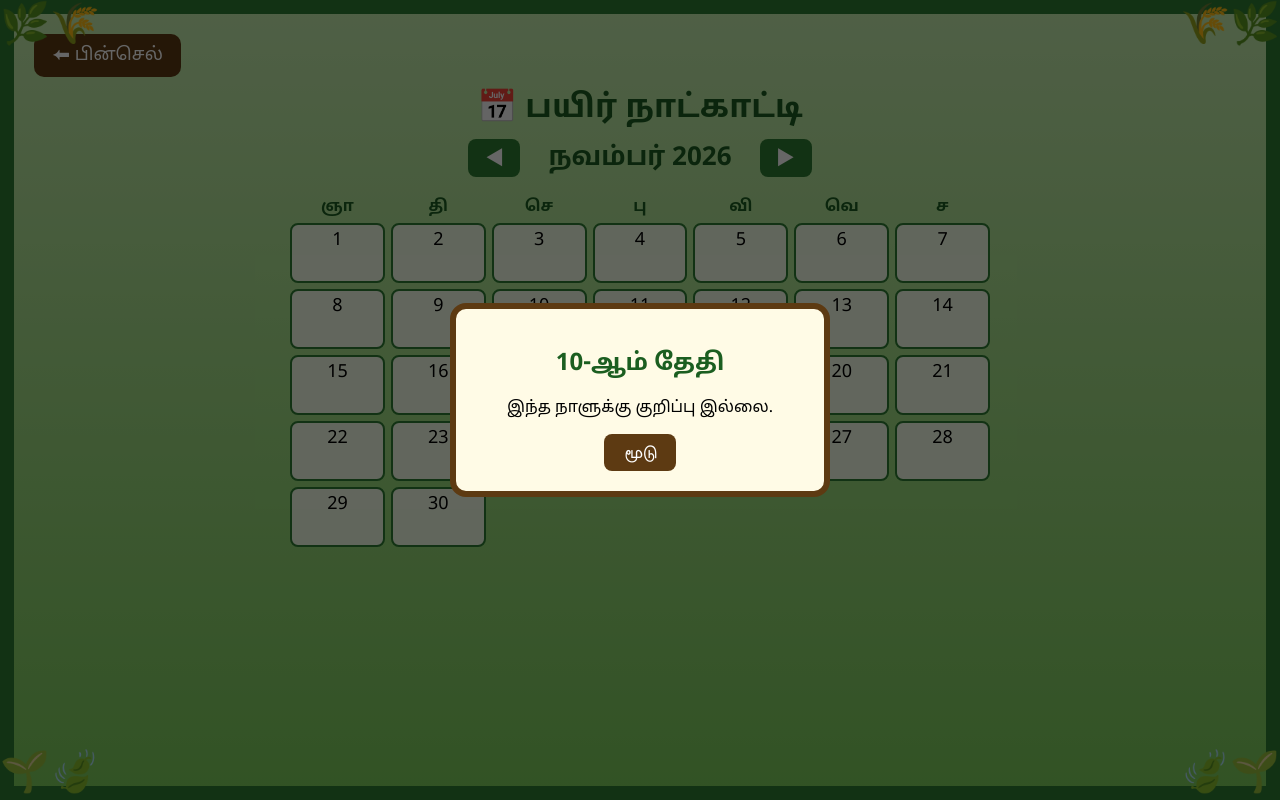
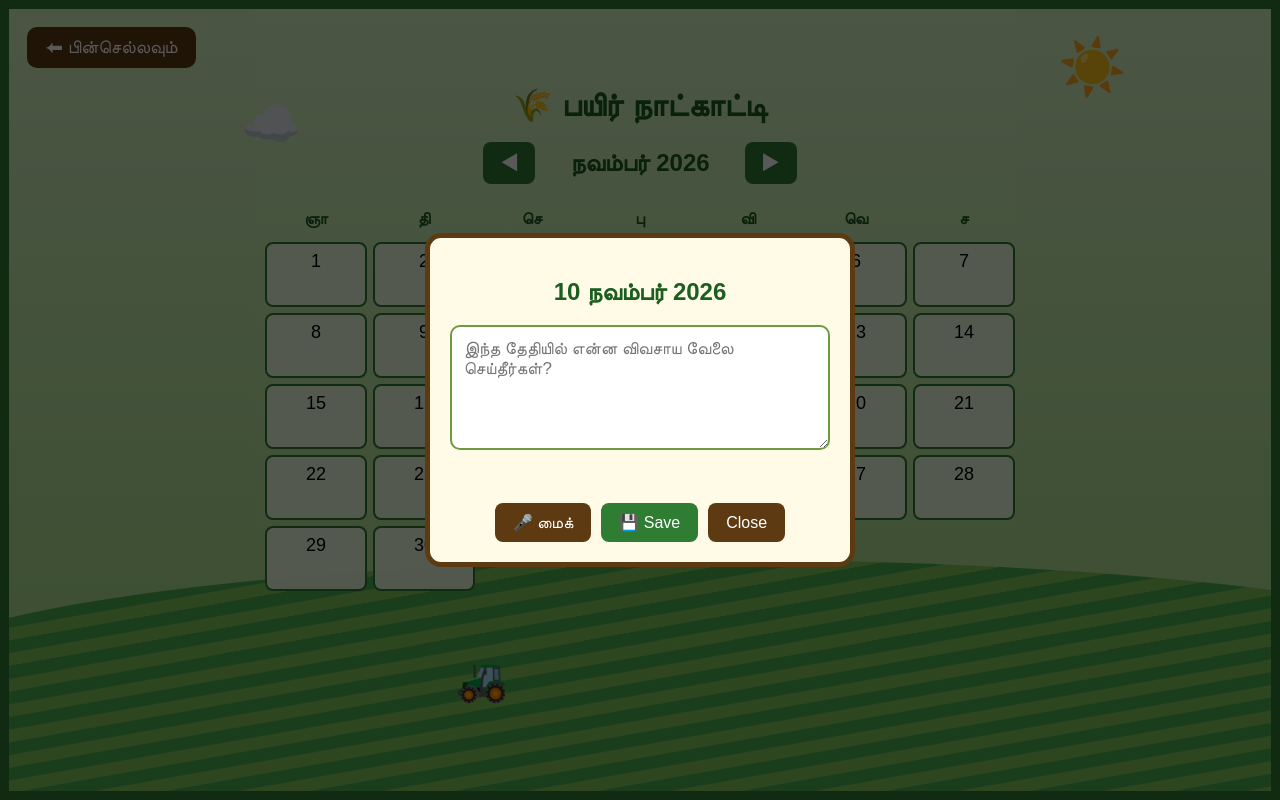
Before and after one commit to maaraamuthan-beep/Aaraa-Farmers, a plain HTML site: page calendar.html in a window 1280 px wide. Both pictures are taken after a click on the element "10". Drawn offline with Linux system fonts and the light colour scheme.

Commit message:
Update calendar.html

```diff
--- a/calendar.html
+++ b/calendar.html
@@ -1,59 +1,140 @@
+
 <!DOCTYPE html>
 <html lang="ta">
 <head>
 <meta charset="UTF-8">
 <meta name="viewport" content="width=device-width, initial-scale=1">
-<title>பயிர் நாட்காட்டி - Aaraa Farmers</title>
+<title>பயிர் நாட்காட்டி - Aara Farmers</title>
+
 <style>
-  * { box-sizing: border-box; }
-  body {
-    margin: 0; padding: 20px;
-    font-family: 'Noto Sans Tamil', Arial, sans-serif;
-    background: linear-gradient(#c8f0b0, #7ccf5a);
-    min-height: 100vh; border: 14px solid #2e7d32;
+*{box-sizing:border-box}
+body{
+  margin:0;padding:18px;min-height:100vh;
+  font-family:Arial,sans-serif;
+  border:9px solid #2e7d32;
+  background:linear-gradient(#d8f5c5,#91d66e);
+  overflow-x:hidden;position:relative
 }
-  .grass { position: fixed; font-size: 40px; }
-  .tl { top: 0; left: 0; } .tr { top: 0; right: 0; }
-  .bl { bottom: 0; left: 0; } .br { bottom: 0; right: 0; }
-  .back {
-    display: inline-block; background: #5d3a12; color: white;
-    padding: 10px 18px; border-radius: 10px; text-decoration: none; font-size: 18px;
+.farm{
+  position:fixed;inset:0;z-index:-1;
+  overflow:hidden;pointer-events:none;
+  background:linear-gradient(#d8f5c5,#a6df83)
 }
-  h1 { text-align: center; color: #1b5e20; margin: 10px 0; }
-  .nav { display: flex; justify-content: center; align-items: center; gap: 20px; margin: 10px 0 20px; }
-  .nav button {
-    font-size: 22px; background: #2e7d32; color: white; border: none;
-    border-radius: 8px; padding: 6px 16px; cursor: pointer;
+.sun{
+  position:absolute;top:35px;right:12%;
+  font-size:55px;animation:glow 4s infinite alternate
 }
-  .nav span { font-size: 26px; font-weight: bold; color: #1b5e20; min-width: 200px; text-align: center; }
-  .grid { display: grid; grid-template-columns: repeat(7, 1fr); gap: 6px; max-width: 700px; margin: 0 auto; }
-  .dayname { text-align: center; font-weight: bold; color: #1b5e20; }
-  .day {
-    background: #f4ffe8; border: 2px solid #2e7d32; border-radius: 8px;
-    min-height: 60px; padding: 4px; text-align: center; cursor: pointer; font-size: 18px;
+.cloud{
+  position:absolute;top:12%;left:-100px;
+  font-size:48px;animation:cloud 35s linear infinite
 }
-  .day:hover { background: #d7f5b8; }
-  .day .emoji { display: block; font-size: 22px; }
-  .empty { visibility: hidden; }
-  #popup {
-    display: none; position: fixed; top: 0; left: 0; width: 100%; height: 100%;
-    background: rgba(0,0,0,0.6); justify-content: center; align-items: center; z-index: 10;
+.field{
+  position:absolute;bottom:0;left:-10%;
+  width:130%;height:30%;
+  background:repeating-linear-gradient(170deg,
+    #4caf50 0 12px,#80c95b 13px 25px);
+  border-radius:50% 50% 0 0;
+  animation:field 12s ease-in-out infinite alternate
 }
-  #popup .card {
-    background: #fffbe6; border: 6px solid #5d3a12; border-radius: 16px;
-    padding: 20px; width: 90%; max-width: 380px; text-align: center;
+.field.two{height:20%;opacity:.7;animation-duration:16s}
+.tractor{
+  position:absolute;bottom:12%;font-size:42px;
+  animation:tractor 22s linear infinite
 }
-  #popup img { width: 100%; max-height: 220px; object-fit: cover; border-radius: 10px; }
-  #popup h2 { color: #1b5e20; }
-  #popup button { background: #5d3a12; color: white; border: none; border-radius: 8px; padding: 8px 20px; font-size: 18px; cursor: pointer; }
+@keyframes cloud{to{left:110%}}
+@keyframes tractor{from{left:-80px}to{left:110%}}
+@keyframes field{from{transform:translateX(-2%)}to{transform:translateX(2%)}}
+@keyframes glow{to{opacity:1;transform:scale(1.08)}}
+
+.back{
+  display:inline-block;background:#5d3a12;color:white;
+  padding:10px 18px;border-radius:10px;
+  text-decoration:none;font-size:18px;position:relative
+}
+h1{text-align:center;color:#1b5e20;margin:18px 0;position:relative}
+.nav{
+  display:flex;justify-content:center;align-items:center;
+  gap:15px;margin:18px 0
+}
+.nav button{
+  font-size:22px;background:#2e7d32;color:white;
+  border:0;border-radius:8px;padding:8px 16px;cursor:pointer
+}
+.nav span{
+  font-size:24px;font-weight:bold;color:#1b5e20;
+  min-width:180px;text-align:center
+}
+.grid{
+  display:grid;grid-template-columns:repeat(7,1fr);
+  gap:6px;max-width:750px;margin:auto;position:relative
+}
+.dayname{
+  text-align:center;font-weight:bold;color:#1b5e20;
+  padding:8px 0
+}
+.day{
+  background:rgba(244,255,232,.95);
+  border:2px solid #2e7d32;border-radius:8px;
+  min-height:65px;padding:7px 4px;text-align:center;
+  cursor:pointer;font-size:18px;position:relative;
+  transition:.2s
+}
+.day:hover{background:#d7f5b8;transform:scale(1.03)}
+.star{position:absolute;top:1px;right:4px;font-size:14px}
+.empty{visibility:hidden}
+
+#popup{
+  display:none;position:fixed;inset:0;
+  background:rgba(0,0,0,.65);
+  justify-content:center;align-items:center;
+  z-index:10;padding:15px
+}
+.card{
+  background:#fffbe6;border:5px solid #5d3a12;
+  border-radius:16px;padding:20px;width:95%;
+  max-width:430px;text-align:center;
+  max-height:90vh;overflow-y:auto
+}
+.card h2{color:#1b5e20}
+#note{
+  width:100%;min-height:125px;padding:12px;
+  font-size:17px;border:2px solid #6b9b42;
+  border-radius:10px;resize:vertical;font-family:inherit
+}
+.buttons{
+  display:flex;justify-content:center;
+  flex-wrap:wrap;gap:10px;margin-top:15px
+}
+.buttons button{
+  background:#5d3a12;color:white;border:0;
+  border-radius:8px;padding:10px 18px;
+  font-size:16px;cursor:pointer
+}
+.buttons .save{background:#2e7d32}
+#micStatus{color:#b71c1c;font-size:14px;min-height:20px}
+
+@media(max-width:500px){
+  body{padding:10px;border-width:6px}
+  .day{min-height:52px;font-size:15px}
+  .nav span{font-size:19px;min-width:140px}
+  .grid{gap:3px}
+}
 </style>
 </head>
+
 <body>
-  <div class="grass tl">🌿🌾</div><div class="grass tr">🌾🌿</div>
-  <div class="grass bl">🌱🍃</div><div class="grass br">🍃🌱</div>
 
-  <a class="back" href="index.html">⬅ பின்செல்</a>
-  <h1>📅 பயிர் நாட்காட்டி</h1>
+<div class="farm">
+  <div class="sun">☀️</div>
+  <div class="cloud">☁️</div>
+  <div class="field"></div>
+  <div class="field two"></div>
+  <div class="tractor">🚜</div>
+</div>
+
+<a class="back" href="index.html">⬅ பின்செல்லவும்</a>
+
+<h1>🌾 பயிர் நாட்காட்டி</h1>
 
 <div class="nav">
   <button onclick="changeMonth(-1)">◀</button>
@@ -65,63 +146,158 @@
 
 <div id="popup" onclick="closePopup()">
   <div class="card" onclick="event.stopPropagation()">
-      <img id="pimg" src="" alt="">
-      <h2 id="ptitle"></h2>
-      <p id="ptext"></p>
-      <button onclick="closePopup()">மூடு</button>
+    <h2 id="popupDate">தேதி</h2>
+    <textarea id="note" placeholder="இந்த தேதியில் என்ன விவசாய வேலை செய்தீர்கள்?"></textarea>
+    <p id="micStatus"></p>
+    <div class="buttons">
+      <button onclick="startVoice()">🎤 மைக்</button>
+      <button class="save" onclick="saveNote()">💾 Save</button>
+      <button onclick="closePopup()">Close</button>
+    </div>
   </div>
 </div>
 
 <script>
-  // EDIT THIS PART: add your own crops here.
-  // Format: "year-month-day" (month 1 to 12). Put your images in an images folder.
-  const events = {
-    "2026-12-5":  { title: "நெல் அறுவடை", text: "நெல் பயிரை அறுவடை செய்யும் நேரம்.", image: "images/paddy.jpg", emoji: "🌾" },
-    "2026-12-15": { title: "தக்காளி நடவு", text: "தக்காளி நாற்றுகளை நடவு செய்யலாம்.", image: "images/tomato.jpg", emoji: "🍅" }
-  };
+const months=[
+"ஜனவரி","பிப்ரவரி","மார்ச்","ஏப்ரல்","மே","ஜூன்",
+"ஜூலை","ஆகஸ்ட்","செப்டம்பர்","அக்டோபர்","நவம்பர்","டிசம்பர்"
+];
 
-  const months = ["ஜனவரி","பிப்ரவரி","மார்ச்","ஏப்ரல்","மே","ஜூன்","ஜூலை","ஆகஸ்ட்","செப்டம்பர்","அக்டோபர்","நவம்பர்","டிசம்பர்"];
-  const dayNames = ["ஞா","தி","செ","பு","வி","வெ","ச"];
-  let current = new Date();
+const days=["ஞா","தி","செ","பு","வி","வெ","ச"];
+
+let current=new Date();
 current.setDate(1);
+let selectedDate="";
 
-  function draw() {
-    const y = current.getFullYear(), m = current.getMonth();
-    document.getElementById("title").textContent = months[m] + " " + y;
-    const grid = document.getElementById("grid");
-    grid.innerHTML = "";
-    dayNames.forEach(d => { grid.innerHTML += '<div class="dayname">' + d + '</div>'; });
-    const first = new Date(y, m, 1).getDay();
-    const total = new Date(y, m + 1, 0).getDate();
-    for (let i = 0; i < first; i++) grid.innerHTML += '<div class="day empty"></div>';
-    for (let d = 1; d <= total; d++) {
-      const key = y + "-" + (m + 1) + "-" + d;
-      const ev = events[key];
-      const div = document.createElement("div");
-      div.className = "day";
-      div.innerHTML = d + (ev ? '<span class="emoji">' + ev.emoji + '</span>' : '');
-      div.onclick = () => openPopup(ev, d);
-      grid.appendChild(div);
+let notes={};
+try{
+  notes=JSON.parse(localStorage.getItem("aaraFarmNotes")||"{}");
+}catch(e){
+  notes={};
+}
+
+function dateKey(y,m,d){
+  return y+"-"+(m+1)+"-"+d;
+}
+
+function draw(){
+  const y=current.getFullYear();
+  const m=current.getMonth();
+  document.getElementById("title").textContent=months[m]+" "+y;
+
+  const grid=document.getElementById("grid");
+  grid.innerHTML="";
+
+  days.forEach(day=>{
+    const heading=document.createElement("div");
+    heading.className="dayname";
+    heading.textContent=day;
+    grid.appendChild(heading);
+  });
+
+  const first=new Date(y,m,1).getDay();
+  const total=new Date(y,m+1,0).getDate();
+
+  for(let i=0;i<first;i++){
+    const empty=document.createElement("div");
+    empty.className="day empty";
+    grid.appendChild(empty);
+  }
+
+  for(let d=1;d<=total;d++){
+    const key=dateKey(y,m,d);
+    const cell=document.createElement("div");
+    cell.className="day";
+    cell.textContent=d;
+
+    if(notes[key]){
+      const star=document.createElement("span");
+      star.className="star";
+      star.textContent="⭐";
+      cell.appendChild(star);
+    }
+
+    cell.onclick=()=>openPopup(key,d,m,y);
+    grid.appendChild(cell);
   }
 }
 
-  function changeMonth(n) { current.setMonth(current.getMonth() + n); draw(); }
+function changeMonth(amount){
+  current.setMonth(current.getMonth()+amount);
+  draw();
+}
 
-  function openPopup(ev, d) {
-    document.getElementById("pimg").style.display = ev ? "block" : "none";
-    if (ev) {
-      document.getElementById("pimg").src = ev.image;
-      document.getElementById("ptitle").textContent = ev.title;
-      document.getElementById("ptext").textContent = ev.text;
-    } else {
-      document.getElementById("ptitle").textContent = d + "-ஆம் தேதி";
-      document.getElementById("ptext").textContent = "இந்த நாளுக்கு குறிப்பு இல்லை.";
+function openPopup(key,day,month,year){
+  selectedDate=key;
+  document.getElementById("popupDate").textContent=
+    day+" "+months[month]+" "+year;
+
+  document.getElementById("note").value=notes[key]||"";
+  document.getElementById("micStatus").textContent="";
+  document.getElementById("popup").style.display="flex";
 }
-    document.getElementById("popup").style.display = "flex";
+
+function saveNote(){
+  const value=document.getElementById("note").value.trim();
+
+  if(!value){
+    alert("முதலில் ஒரு குறிப்பை எழுதுங்கள் அல்லது மைக்கில் சொல்லுங்கள்.");
+    return;
   }
-  function closePopup() { document.getElementById("popup").style.display = "none"; }
+
+  notes[selectedDate]=value;
+
+  try{
+    localStorage.setItem("aaraFarmNotes",JSON.stringify(notes));
+  }catch(e){
+    alert("குறிப்பை சேமிக்க முடியவில்லை.");
+    return;
+  }
+
+  draw();
+  closePopup();
+}
+
+function closePopup(){
+  document.getElementById("popup").style.display="none";
+}
+
+function startVoice(){
+  const SpeechRecognition=
+    window.SpeechRecognition||window.webkitSpeechRecognition;
+
+  if(!SpeechRecognition){
+    document.getElementById("micStatus").textContent=
+      "இந்த உலாவியில் மைக் வசதி கிடைக்கவில்லை. Chrome-ல் முயற்சி செய்யுங்கள்.";
+    return;
+  }
+
+  const recognition=new SpeechRecognition();
+  recognition.lang="ta-IN";
+  recognition.interimResults=false;
+  recognition.continuous=false;
+
+  document.getElementById("micStatus").textContent=
+    "🎤 கேட்கிறது... இப்போது பேசுங்கள்.";
+
+  recognition.onresult=function(event){
+    const spoken=event.results[0][0].transcript;
+    const box=document.getElementById("note");
+    box.value=box.value?box.value+" "+spoken:spoken;
+    document.getElementById("micStatus").textContent=
+      "உங்கள் குரல் எழுத்தாக மாற்றப்பட்டது.";
+  };
+
+  recognition.onerror=function(){
+    document.getElementById("micStatus").textContent=
+      "மைக் அனுமதியைச் சரிபார்த்து மீண்டும் முயற்சி செய்யுங்கள்.";
+  };
+
+  recognition.start();
+}
 
 draw();
 </script>
+
 </body>
 </html>
```
Lines whose indentation alone changed are shown as unchanged.
